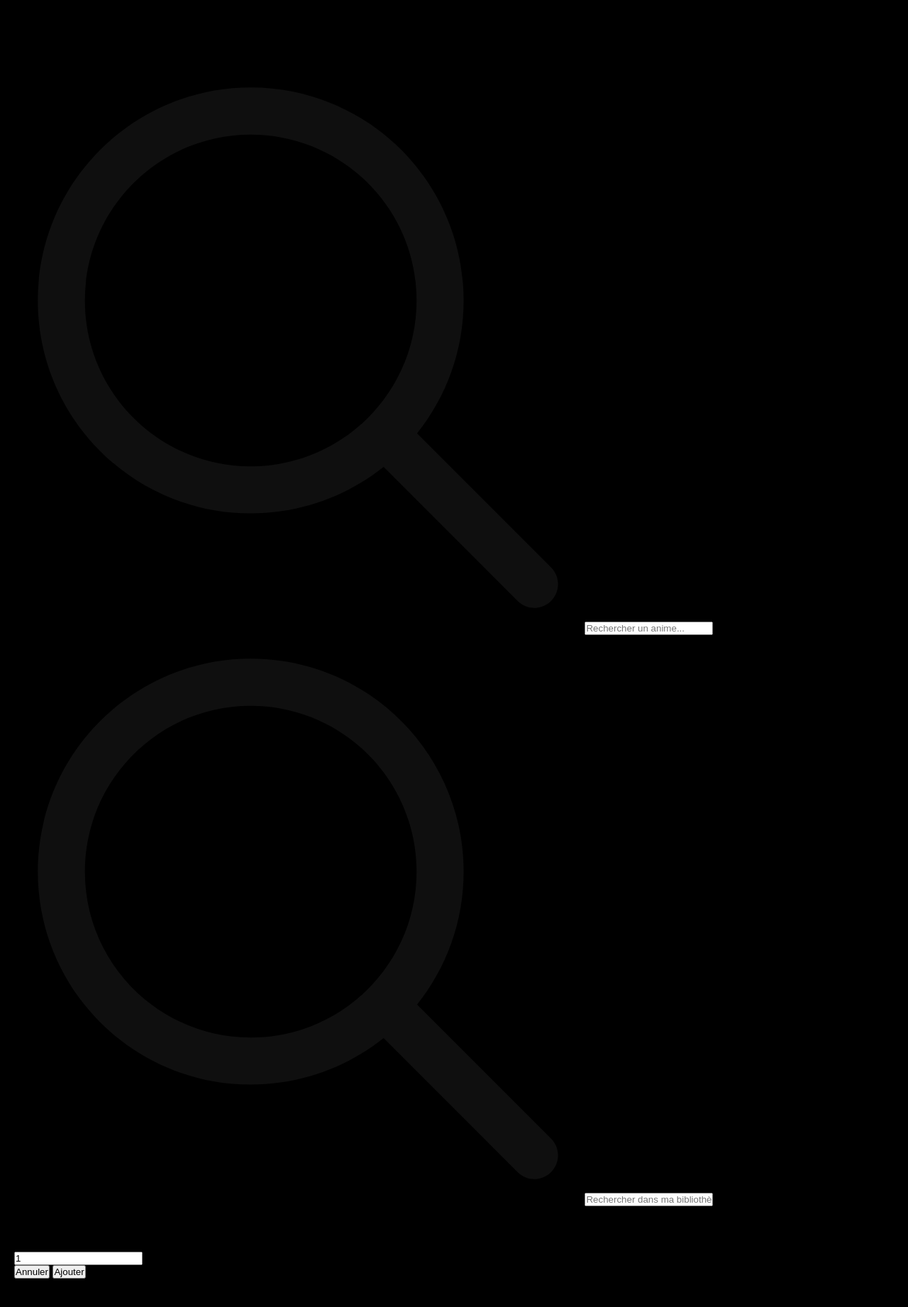
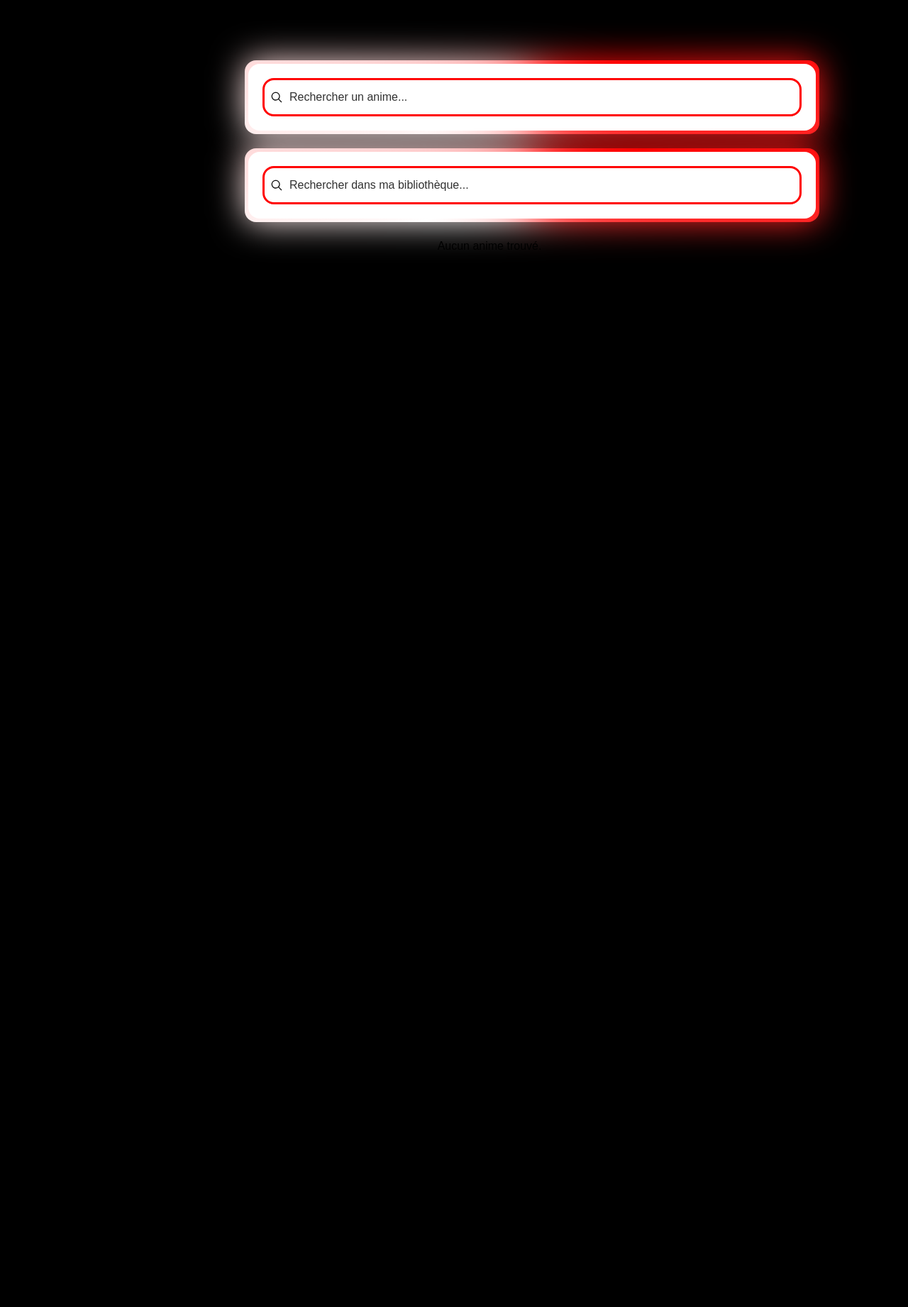
Before and after one commit to Syra1/anime-library, a FastAPI app: page /anime/ in a window 1280 px wide; the page is wider, and only the part inside the window is pictured. Shown: the part 110-1952 px from the top of that part at 71% size. After the commit the page ends 461 px from the top of that part, so only its background shows below. Run offline with FastAPI, Linux system fonts and the light colour scheme; data that the repository does not hold is empty.

Commit message:
centralisation fichier

```diff
--- a/static/js/anime/index.js
+++ b/static/js/anime/index.js
@@ -106,14 +106,14 @@ function createSérieCard(anime) {
 
 
     return `
-        <div class="anime-card-background">
+        <div class="media-card-background">
             <a
                 href="/anime/${animeId}"
-                class="anime-card"
+                class="anime-card media-card"
                 data-anime-id="${animeId}"
             >
 
-                <div class="anime-image">
+                <div class="media-image">
 
                     <img
                         src="${image || ""}"
@@ -123,7 +123,7 @@ function createSérieCard(anime) {
                 </div>
 
 
-                <div class="anime-info">
+                <div class="media-info">
 
                     <h2>
                         ${titre}
@@ -449,7 +449,7 @@ function displaySearchResults(
 
 
                             <button
-                                class="add-anime-button"
+                                class="add-anime-button add-media-button"
                                 data-tmdb-id="${tmdbId}"
                             >
                                 Ajouter
--- a/templates/anime/index.html
+++ b/templates/anime/index.html
@@ -1,7 +1,7 @@
 {% extends "base.html" %}
 
 {% block title %}
-    Animés
+    Séries
 {% endblock %}
 
 {% block styles %}
@@ -10,16 +10,17 @@
 {% endblock %}
 
 {% block content %}
-<!-- Recherche d'un anime sur AniList -->
-<section class="add-anime">
+<div class="page-anime-index">
+    <!-- Recherche d'un anime sur TMDB -->
+    <section class="add-media">
         <div class="search-input">
             <span class="search-icon">
                 <img src="/static/icons/search.svg" alt="" >
             </span>
-        <input type="text" id="anime-search" placeholder="Rechercher un anime...">
+            <input type="text" id="anime-search" class="media-search" placeholder="Rechercher un anime...">
         </div>
-    <section id="search-results">
-        <!-- Les résultats AniList apparaîtront ici -->
+        <section id="search-results" class="media-results">
+            <!-- Les résultats TMDB apparaîtront ici -->
         </section>
     </section>
 
@@ -29,38 +30,19 @@
             <span class="search-icon">
                 <img src="/static/icons/search.svg" alt="" >
             </span>
-        <input type="text" id="search" placeholder="Rechercher dans ma bibliothèque...">
+            <input type="text" id="search" class="API-search" placeholder="Rechercher dans ma bibliothèque...">
         </div>
     </section>
 
 
     <!-- Liste de ma bibliothèque -->
-<section id="anime-list">
+    <section id="anime-list" class="media-list">
         <p>
-        Chargement des animés...
+            Chargement des animes...
         </p>
     </section>
+</div>
 
-<!-- Modale ajout d'un anime -->
-<div id="add-modal" class="modal">
-    <div class="modal-content">
-        <h2 id="add-modal-title">
-            Ajouter un anime
-        </h2>
-        <p>
-            Combien de saisons possède cet anime ?
-        </p>
-        <input type="text" inputmode="numeric" id="season-count" min="1" max="30" value="1">
-        <div class="modal-actions">
-            <button id="cancel-add">
-                Annuler
-            </button>
-            <button id="confirm-add">
-                Ajouter
-            </button>
-        </div>
-    </div>
-</div>
 {% endblock %}
 
 {% block scripts %}
--- a/templates/base.html
+++ b/templates/base.html
@@ -10,6 +10,7 @@
         <link rel="icon" href="/static/icons/clapper.svg">
 
         {% block styles %}
+        <link rel="stylesheet" href="/static/css/media.css">
         <link rel="stylesheet" href="/static/css/global.css">
         <link rel="stylesheet" href="/static/css/animations.css">
         {% endblock %}
--- a/templates/film/film.html
+++ b/templates/film/film.html
@@ -7,7 +7,7 @@
 
 {% block content %}
 
-<div class="film-page">
+<div class="page-film-film">
 
     <div class="film-header">
 
--- a/templates/serie/serie.html
+++ b/templates/serie/serie.html
@@ -7,7 +7,7 @@
 
 {% block content %}
 
-<div class="serie-page">
+<div class="page-serie-serie">
 
     <div class="serie-header">
 
```
Also changed, not shown: static/js/film/index.js (+5 -5 lines), static/js/serie/index.js (+6 -7 lines), templates/film/index.html (+9 -8 lines), templates/serie/index.html (+7 -6 lines), static/js/home/index.js (deleted). Lines whose indentation alone changed are shown as unchanged.
